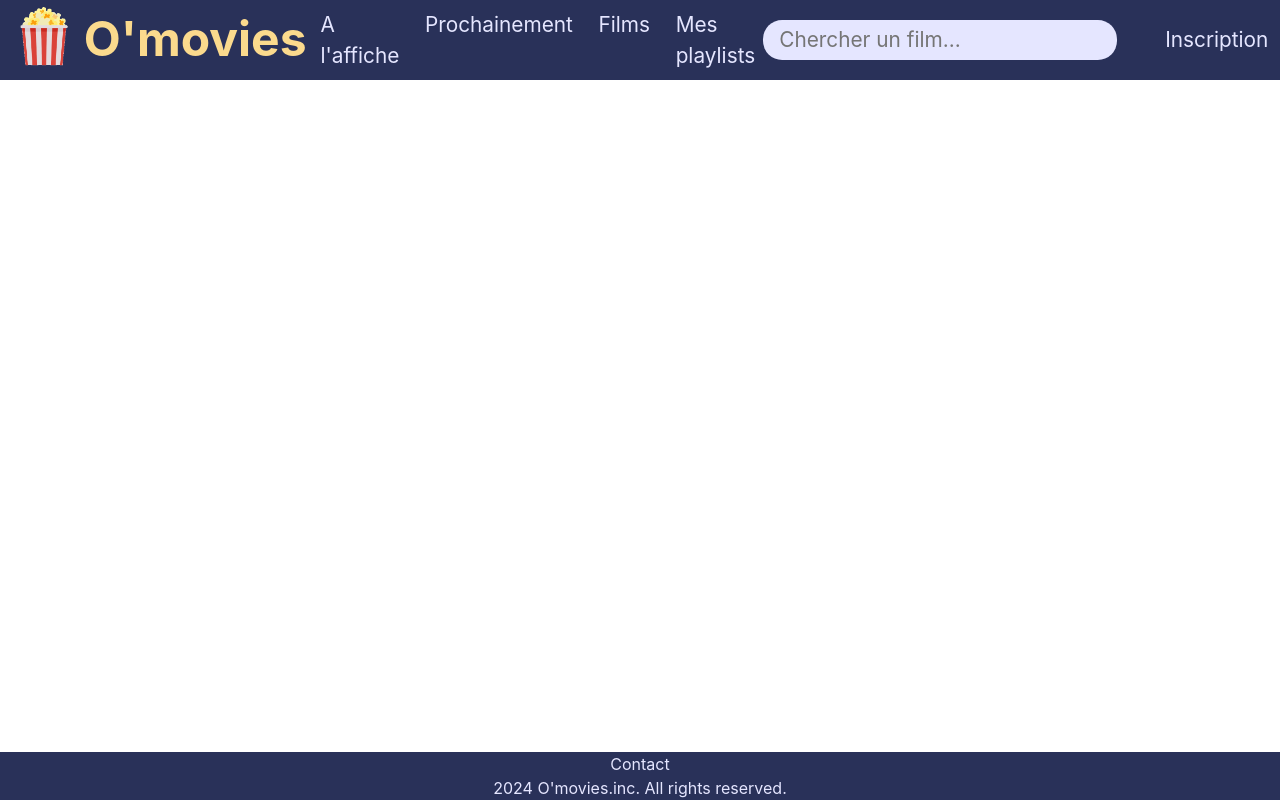
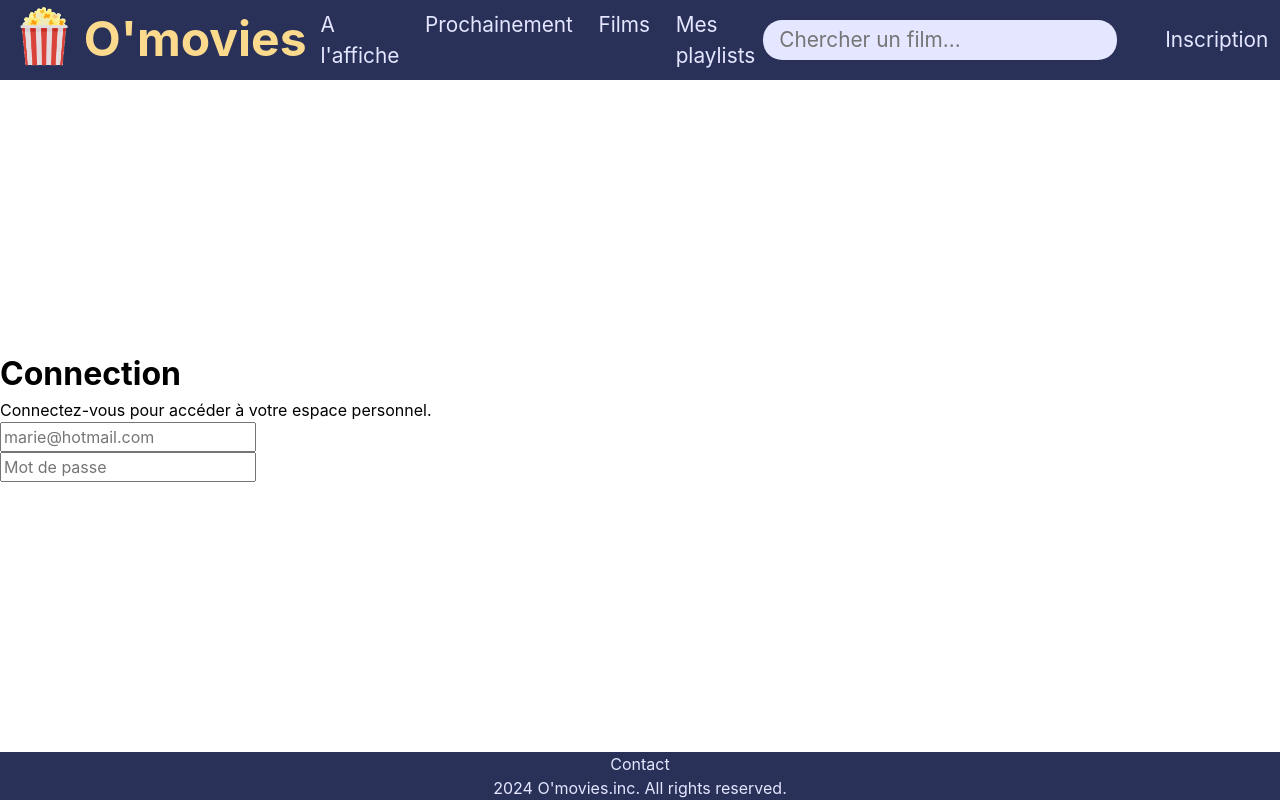
Before and after one commit to simonc56/o-movies-front, a React (Vite) app: page /connexion in a window 1280 px wide. Shown: the top 800 px of the page. Built offline with nearby package versions, Linux system fonts and the light colour scheme.

Commit message:
option de connexion

```diff
--- a/src/components/App/App.tsx
+++ b/src/components/App/App.tsx
@@ -1,4 +1,5 @@
 import { Route, Routes } from 'react-router-dom';
+import ConnectionPage from '../ConnectionPage/ConnectionPage';
 import Footer from '../Footer/Footer';
 import Header from '../Header/Header';
 
@@ -10,6 +11,7 @@ function App() {
       <Header />
       <Routes>
         <Route path="/" />
+        <Route path='/connexion' element={<ConnectionPage />}/>
       </Routes>
       <Footer />
     </div>
--- /dev/null
+++ b/src/components/ConnectionPage/ConnectionPage.tsx
@@ -0,0 +1,35 @@
+import { ChangeEvent, useState } from 'react';
+import './ConnectionPage.scss';
+
+function ConnectionPage() {
+  const [emailValue, setEmailValue] = useState('');
+
+  const [passwordValue, setPasswordValue] = useState('');
+
+  const emailChange = (event: ChangeEvent<HTMLInputElement>) => {
+    setEmailValue(event.target.value);
+  }
+
+  const passwordChange = (event: ChangeEvent<HTMLInputElement>) => {
+    setPasswordValue(event.target.value);
+  }
+
+  return (<div>
+    <h1>Connection</h1>
+    <p>
+     Connectez-vous pour accéder à votre espace personnel.
+    </p>
+
+    <form className="mail">
+      <input type="email" placeholder="marie@hotmail.com" value={emailValue} onChange={emailChange} />
+    </form>
+    <form className="mdp">
+      <input type="password" placeholder="Mot de passe" value={passwordValue} onChange={passwordChange} />
+    </form>
+  </div>
+
+  )
+}
+
+
+export default ConnectionPage;
```
Also changed, not shown: src/components/ConnectionPage/ConnectionPage.scss (added), 1 other file (tests, documents, lock files or other folders).
